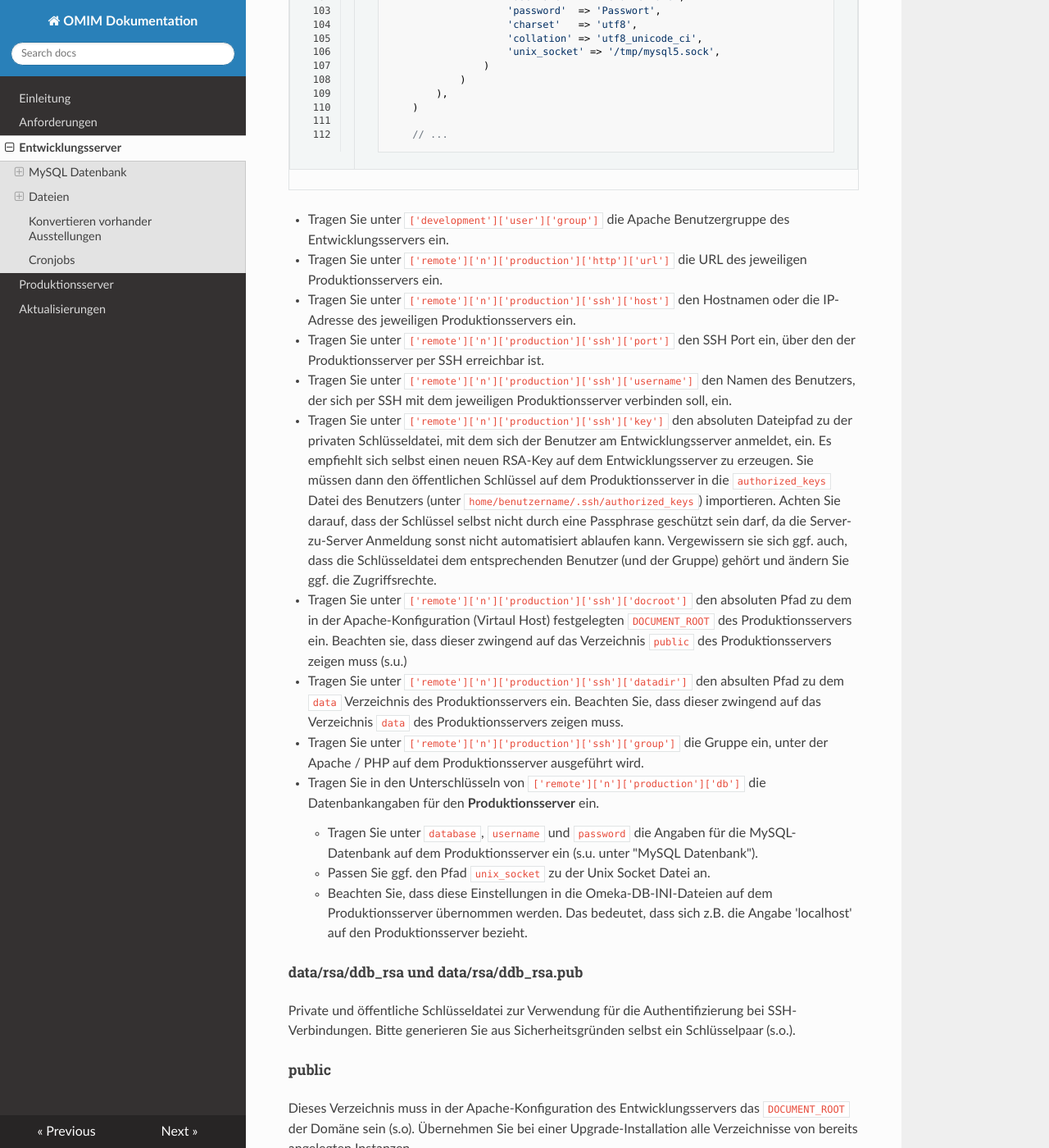
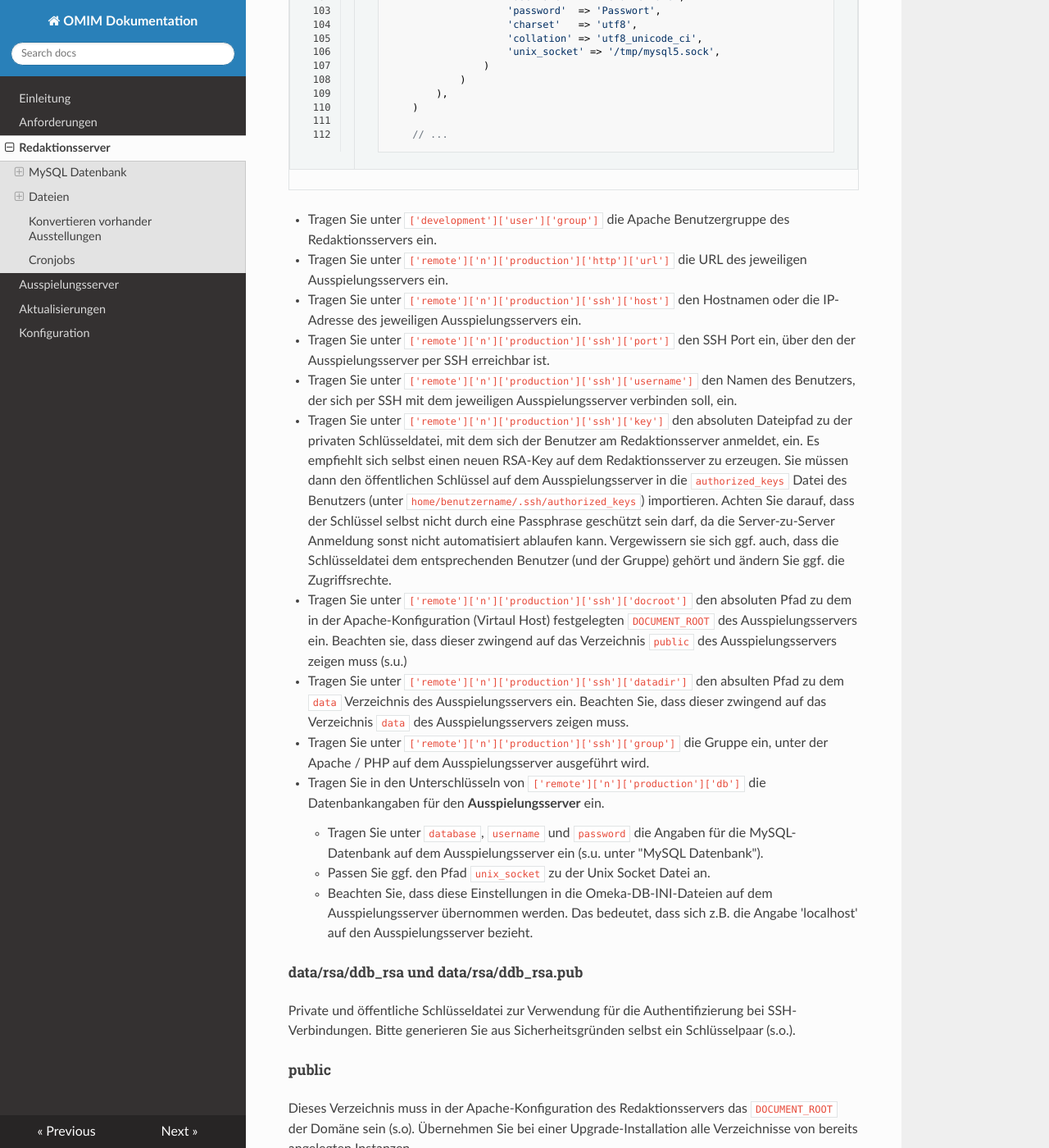
Before and after one commit to Deutsche-Digitale-Bibliothek/ddb-virtualexhibitions-systemdocs, an MkDocs documentation site: the page built from docs/dev-srv.md, in a window 1280 px wide and 1400 px high, scrolled down 4391 px. Shown: the whole window at 82% size. Built offline with MkDocs 1.6.1, drawn with Linux system fonts in a browser that asks for light colours; nearby versions of some CDN libraries; old or Windows-style settings are respelled for this version of MkDocs; some of the changed text lies outside the part shown.

Commit message:
Add config desc and updates

````diff
--- a/docs/dev-srv.md
+++ b/docs/dev-srv.md
@@ -1,4 +1,4 @@
-# Entwicklungsserver
+# Redaktionsserver
 
 ## MySQL Datenbank
 
@@ -7,7 +7,7 @@
 
 ### Erst-Installation
 Legen Sie bitte eine leere Datenbank mit der Kollation ``utf8_unicode_ci`` und einen MySQL Benutzer an. Gewähren Sie dem MySQL Benutzer alle Rechte auf die Datenbank.
-Sie erhalten initial eine MySQL-Datenbank-Dump-Datei, die Sie **einmalig** auf dem Entwicklungsserver in die von Ihnen erstellte Datenbank einlesen müssen.
+Sie erhalten initial eine MySQL-Datenbank-Dump-Datei, die Sie **einmalig** auf dem Redaktionsserver in die von Ihnen erstellte Datenbank einlesen müssen.
 
 ## Dateien
 
@@ -71,10 +71,10 @@
     - Falls ``true`` werden bei Fehlern des OMIM detaillierte Meldungen angezeigt
 - 'url'
     -  Standardwert: ``'http://redaktion.tld'``
-    -  Hier bitte die URL des Entwicklungsservers angeben
+    -  Hier bitte die URL des Redaktionsservers angeben
 
 #### app/config/database.php
-Datenbankeinstellungen des **Entwicklungsservers**
+Datenbankeinstellungen des **Redaktionsservers**
 Relevanter Konfigurationsabschnitt:
 
 ``` php linenums="43"
@@ -100,7 +100,7 @@
 
 ```
 
-- Tragen Sie unter ``database``, ``username`` und ``password`` die Angaben für die MySQL-Datenbank auf dem Entwicklungsserver ein (s.o. unter "MySQL Datenbank").
+- Tragen Sie unter ``database``, ``username`` und ``password`` die Angaben für die MySQL-Datenbank auf dem Redaktionsserver ein (s.o. unter "MySQL Datenbank").
 - Passen Sie ggf. den Pfad ``unix_socket`` zu der Unix Socket Datei an.
 
 ##### app/config/mail.php
@@ -186,26 +186,26 @@
 ```
 
 
-- Tragen Sie unter ``['development']['user']['group']`` die Apache Benutzergruppe des Entwicklungsservers ein.
-- Tragen Sie unter ``['remote']['n']['production']['http']['url']`` die URL des jeweiligen Produktionsservers ein.
-- Tragen Sie unter ``['remote']['n']['production']['ssh']['host']`` den Hostnamen oder die IP-Adresse des jeweiligen Produktionsservers ein.
-- Tragen Sie unter ``['remote']['n']['production']['ssh']['port']`` den SSH Port ein, über den der Produktionsserver per SSH erreichbar ist.
-- Tragen Sie unter ``['remote']['n']['production']['ssh']['username']`` den Namen des Benutzers, der sich per SSH mit dem jeweiligen Produktionsserver verbinden soll, ein.
-- Tragen Sie unter ``['remote']['n']['production']['ssh']['key']`` den absoluten Dateipfad zu der privaten Schlüsseldatei, mit dem sich der Benutzer am Entwicklungsserver anmeldet, ein. Es empfiehlt sich selbst einen neuen RSA-Key auf dem Entwicklungsserver zu erzeugen. Sie müssen dann den öffentlichen Schlüssel auf dem Produktionsserver in die ``authorized_keys`` Datei des Benutzers (unter ``home/benutzername/.ssh/authorized_keys``) importieren. Achten Sie darauf, dass der Schlüssel selbst nicht durch eine Passphrase geschützt sein darf, da die Server-zu-Server Anmeldung sonst nicht automatisiert ablaufen kann. Vergewissern sie sich ggf. auch, dass die Schlüsseldatei dem entsprechenden Benutzer (und der Gruppe) gehört und ändern Sie ggf. die Zugriffsrechte.
-- Tragen Sie unter ``['remote']['n']['production']['ssh']['docroot']`` den absoluten Pfad zu dem in der Apache-Konfiguration (Virtaul Host) festgelegten ``DOCUMENT_ROOT`` des Produktionsservers ein. Beachten sie, dass dieser zwingend auf das Verzeichnis ``public`` des Produktionsservers zeigen muss (s.u.)
-- Tragen Sie unter ``['remote']['n']['production']['ssh']['datadir']`` den absulten Pfad zu dem ``data`` Verzeichnis des Produktionsservers ein. Beachten Sie, dass dieser zwingend auf das Verzeichnis ``data`` des Produktionsservers zeigen muss.
-- Tragen Sie unter ``['remote']['n']['production']['ssh']['group']`` die Gruppe ein, unter der Apache / PHP auf dem Produktionsserver ausgeführt wird.
-- Tragen Sie in den Unterschlüsseln von ``['remote']['n']['production']['db']`` die Datenbankangaben für den **Produktionsserver** ein.
-    - Tragen Sie unter ``database``, ``username`` und ``password`` die Angaben für die MySQL-Datenbank auf dem Produktionsserver ein (s.u. unter "MySQL Datenbank").
+- Tragen Sie unter ``['development']['user']['group']`` die Apache Benutzergruppe des Redaktionsservers ein.
+- Tragen Sie unter ``['remote']['n']['production']['http']['url']`` die URL des jeweiligen Ausspielungsservers ein.
+- Tragen Sie unter ``['remote']['n']['production']['ssh']['host']`` den Hostnamen oder die IP-Adresse des jeweiligen Ausspielungsservers ein.
+- Tragen Sie unter ``['remote']['n']['production']['ssh']['port']`` den SSH Port ein, über den der Ausspielungsserver per SSH erreichbar ist.
+- Tragen Sie unter ``['remote']['n']['production']['ssh']['username']`` den Namen des Benutzers, der sich per SSH mit dem jeweiligen Ausspielungsserver verbinden soll, ein.
+- Tragen Sie unter ``['remote']['n']['production']['ssh']['key']`` den absoluten Dateipfad zu der privaten Schlüsseldatei, mit dem sich der Benutzer am Redaktionsserver anmeldet, ein. Es empfiehlt sich selbst einen neuen RSA-Key auf dem Redaktionsserver zu erzeugen. Sie müssen dann den öffentlichen Schlüssel auf dem Ausspielungsserver in die ``authorized_keys`` Datei des Benutzers (unter ``home/benutzername/.ssh/authorized_keys``) importieren. Achten Sie darauf, dass der Schlüssel selbst nicht durch eine Passphrase geschützt sein darf, da die Server-zu-Server Anmeldung sonst nicht automatisiert ablaufen kann. Vergewissern sie sich ggf. auch, dass die Schlüsseldatei dem entsprechenden Benutzer (und der Gruppe) gehört und ändern Sie ggf. die Zugriffsrechte.
+- Tragen Sie unter ``['remote']['n']['production']['ssh']['docroot']`` den absoluten Pfad zu dem in der Apache-Konfiguration (Virtaul Host) festgelegten ``DOCUMENT_ROOT`` des Ausspielungsservers ein. Beachten sie, dass dieser zwingend auf das Verzeichnis ``public`` des Ausspielungsservers zeigen muss (s.u.)
+- Tragen Sie unter ``['remote']['n']['production']['ssh']['datadir']`` den absulten Pfad zu dem ``data`` Verzeichnis des Ausspielungsservers ein. Beachten Sie, dass dieser zwingend auf das Verzeichnis ``data`` des Ausspielungsservers zeigen muss.
+- Tragen Sie unter ``['remote']['n']['production']['ssh']['group']`` die Gruppe ein, unter der Apache / PHP auf dem Ausspielungsserver ausgeführt wird.
+- Tragen Sie in den Unterschlüsseln von ``['remote']['n']['production']['db']`` die Datenbankangaben für den **Ausspielungsserver** ein.
+    - Tragen Sie unter ``database``, ``username`` und ``password`` die Angaben für die MySQL-Datenbank auf dem Ausspielungsserver ein (s.u. unter "MySQL Datenbank").
     - Passen Sie ggf. den Pfad ``unix_socket`` zu der Unix Socket Datei an.
-    - Beachten Sie, dass diese Einstellungen in die Omeka-DB-INI-Dateien auf dem Produktionsserver übernommen werden. Das bedeutet, dass sich z.B. die Angabe 'localhost' auf den Produktionsserver bezieht.
+    - Beachten Sie, dass diese Einstellungen in die Omeka-DB-INI-Dateien auf dem Ausspielungsserver übernommen werden. Das bedeutet, dass sich z.B. die Angabe 'localhost' auf den Ausspielungsserver bezieht.
 
 ##### data/rsa/ddb\_rsa und data/rsa/ddb\_rsa.pub
 Private und öffentliche Schlüsseldatei zur Verwendung für die Authentifizierung bei SSH-Verbindungen.
 Bitte generieren Sie aus Sicherheitsgründen selbst ein Schlüsselpaar (s.o.).
 
 ##### public
-Dieses Verzeichnis muss in der Apache-Konfiguration des Entwicklungsservers das ``DOCUMENT_ROOT`` der Domäne sein (s.o).
+Dieses Verzeichnis muss in der Apache-Konfiguration des Redaktionsservers das ``DOCUMENT_ROOT`` der Domäne sein (s.o).
 Übernehmen Sie bei einer Upgrade-Installation alle Verzeichnisse von bereits angelegten Instanzen.
 
 ## Konvertieren vorhander Ausstellungen
--- a/mkdocs.yml
+++ b/mkdocs.yml
@@ -10,9 +10,10 @@
 pages:
     - Einleitung: index.md
     - Anforderungen: install.md
-    - Entwicklungsserver: dev-srv.md
-    - Produktionsserver: prod-srv.md
+    - Redaktionsserver: dev-srv.md
+    - Ausspielungsserver: prod-srv.md
     - Aktualisierungen: updates.md
+    - Konfiguration: config.md
     # - Cheatsheet: cheatsheet.md
 
 # Theme
````
Also changed, not shown: docs/config.md (added, +70 -0 lines), docs/index.md (+2 -2 lines), docs/install.md (+4 -3 lines), docs/prod-srv.md (+5 -5 lines).
